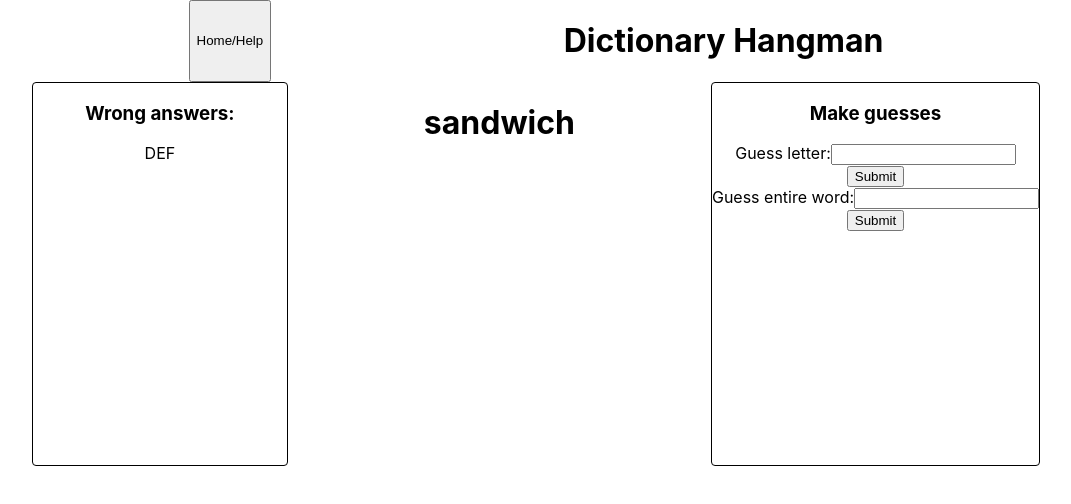
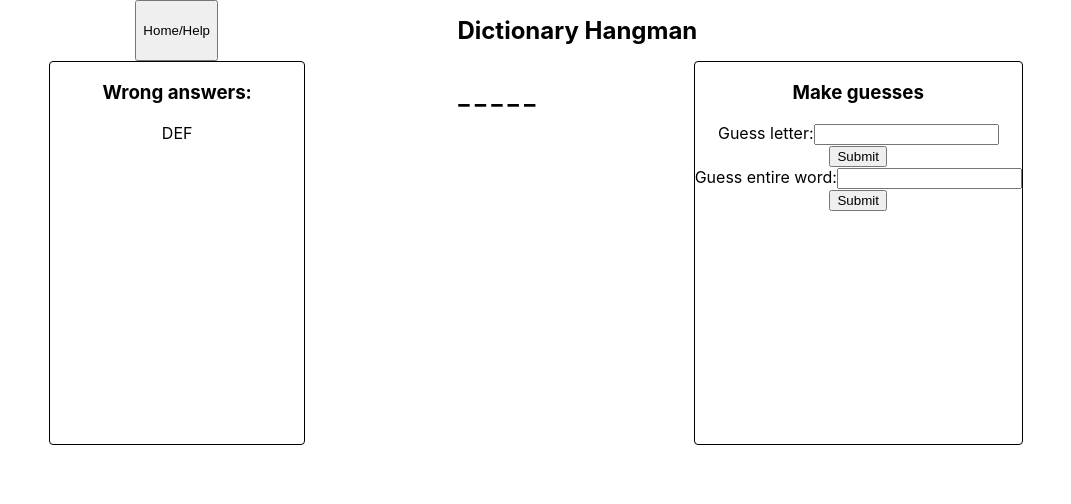
Before and after one commit to zacharialutz/Dictionary_Hangman, a React app: page / in a window 1280 px wide. Both pictures are taken after a click on the button "New Game". Shown: the whole page, without its empty margins (104-1175 px from the left). Built offline with nearby package versions, Linux system fonts and the light colour scheme.

Commit message:
minor tweaks to variables and css

```diff
--- a/src/components/App/App.js
+++ b/src/components/App/App.js
@@ -32,9 +32,12 @@ export default class App extends React.Component {
     }
   }
 
+  // random from sample array but to be rewritten to access random word from Words API
   getNewWord() {
+    const randomIndex = Math.floor(Math.random()*STORE.words.length);
+
     return(
-      STORE.words[0]
+      STORE.words[randomIndex]
     );
   }
 
@@ -82,7 +85,20 @@ export default class App extends React.Component {
     });
   }
 
-  renderCenter(stage, word) {
+  processDisplayWord() {
+    const { word, rightGuesses } = this.state;
+
+    let output = '';
+    for (let i = 0; i < word.length; i++) {
+      if (rightGuesses.includes(word[i])) output += word[i];
+      else output += '_';
+    }
+    return output;
+  }
+
+  renderCenter() {
+    const { stage, word } = this.state
+
     switch (stage) {
       case 'landing':
         return (
@@ -93,7 +109,7 @@ export default class App extends React.Component {
           />
         );
       case 'playing':
-        return (<Word word={word} />);
+        return (<Word word={this.processDisplayWord()} />);
       case 'learning':
         return (<Dictionary word={word} />);
       default:
@@ -102,7 +118,7 @@ export default class App extends React.Component {
   }
 
   render() {
-    const { stage, word, letterGuess, wordGuess } = this.state;
+    const { word, letterGuess, wordGuess } = this.state;
     console.log(word)
 
     return (
@@ -110,7 +126,9 @@ export default class App extends React.Component {
         <Header word={word} handleHome={this.handleHome}/>
         <div className={'row'}>
           <WrongAnswers list={STORE.wrongGuesses} />
-          {this.renderCenter(stage, word)}
+          <section className='Center'>
+            {this.renderCenter()}
+          </section>
           <Form
             letterGuess={letterGuess}
             wordGuess={wordGuess}
--- a/src/components/Dictionary/Dictionary.js
+++ b/src/components/Dictionary/Dictionary.js
@@ -2,9 +2,9 @@ import React from 'react';
 import './Dictionary.css';
 
 export default function Dictionary(props) {
-	return(
-		<section className='Dictionary'>
+	return (
+		<div className='Dictionary'>
 			<h2>{props.word}</h2>
-		</section>
+		</div>
 	)
 }
--- a/src/components/Header/Header.css
+++ b/src/components/Header/Header.css
@@ -2,3 +2,7 @@ header {
 	display: flex;
 	justify-content: space-evenly;
 }
+
+h1 {
+	font-size: 24px;
+}
--- a/src/components/Header/Header.js
+++ b/src/components/Header/Header.js
@@ -6,6 +6,7 @@ export default function Header(props) {
 		<header>
 			<button onClick={() => props.handleHome()}>Home/Help</button>
 			<h1>Dictionary Hangman</h1>
+			<div className='placeholder'></div>
 		</header>
 	)
 }
--- a/src/components/Landing/Landing.js
+++ b/src/components/Landing/Landing.js
@@ -3,7 +3,7 @@ import './Landing.css';
 
 export default function Landing(props) {
 	return (
-		<section className='Landing'>
+		<div className='Landing'>
 			<h2>Guess the word one letter at a time!</h2>
 			<p>
 				Lorem ipsum dolor sit amet, consectetur adipiscing elit. In ante diam, auctor eget nisi nec,
@@ -13,6 +13,6 @@ export default function Landing(props) {
 			</p>
 			{props.word && <button onClick={() => props.handleReturn()}>Return</button>}
 			<button onClick={() => props.handleNewGame()}>New Game</button>
-		</section>
+		</div>
 	)
 }
--- a/src/components/Word/Word.css
+++ b/src/components/Word/Word.css
@@ -0,0 +1,3 @@
+.Readout {
+	letter-spacing: 5px;
+}
--- a/src/components/Word/Word.js
+++ b/src/components/Word/Word.js
@@ -3,8 +3,8 @@ import './Word.css';
 
 export default function Word(props) {
 	return (
-		<header>
-			<h1 className='Readout'>{props.word}</h1>
-		</header>
+		<div className='Word'>
+			<h2 className='Readout'>{props.word}</h2>
+		</div>
 	)
 }
```
